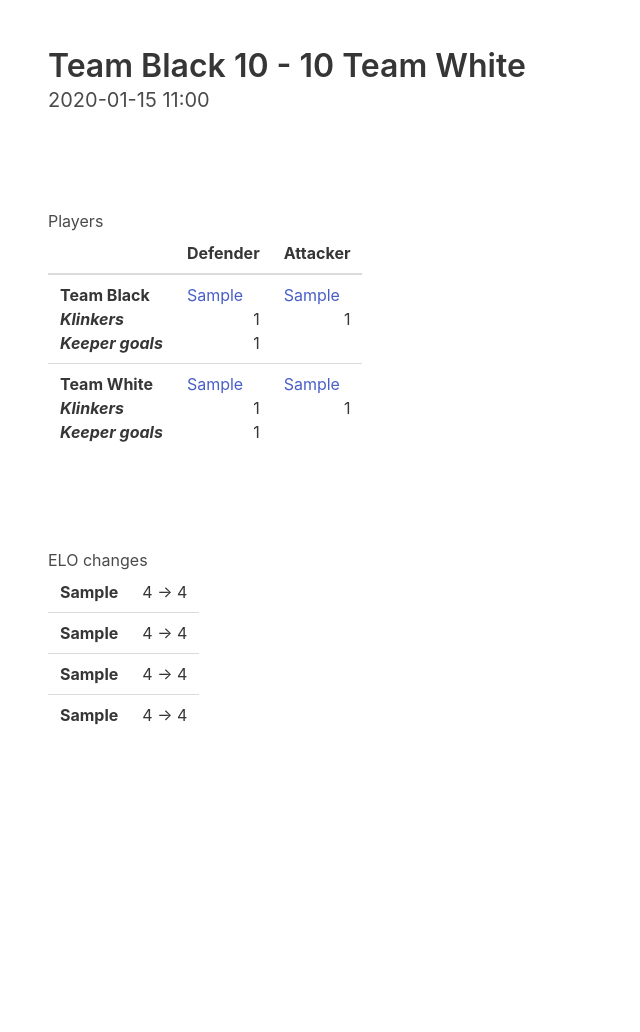
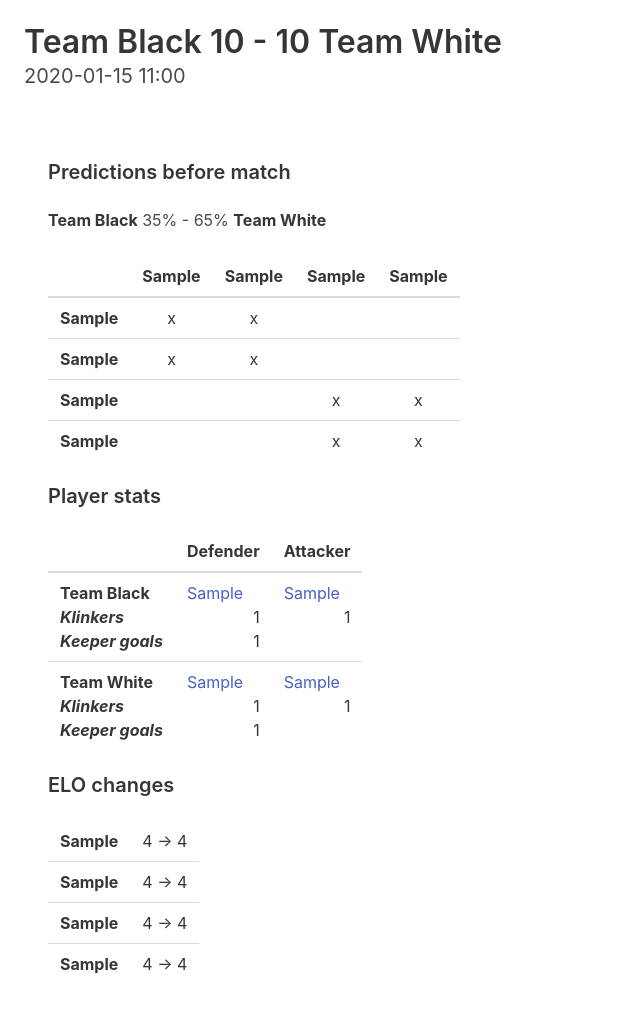
Before and after one commit to CrossMark/foosbam, a Flask app: page /match/1 in a window 1280 px wide. Shown: the part 56-1088 px from the top of the page, without its empty margins (0-640 px from the left). Before the commit the page ends 781 px from the top, so only its background shows below. Run offline with Flask 3, Linux system fonts and the light colour scheme; a user stored in the database is signed in; tables that the repository leaves empty hold one stand-in row (values such as "Sample post").

Commit message:
prediction section

```diff
--- a/foosbam/core/routes.py
+++ b/foosbam/core/routes.py
@@ -246,12 +246,15 @@ def match(match_id):
         player['previous_rating'] = r[0]
         player['current_rating'] = r[1]
 
+    prediction_details = {'black': '35%', 'white': '65%'}
+
     return render_template("core/match.html",
                            match_details=match_details,
                            att_black=player_details[0],
                            def_black=player_details[1],
                            att_white=player_details[2],
-                           def_white=player_details[3]
+                           def_white=player_details[3],
+                           prediction_details=prediction_details
                         )
 
 @bp.route('/show_ranking')
--- a/foosbam/templates/core/match.html
+++ b/foosbam/templates/core/match.html
@@ -1,7 +1,7 @@
 {% extends "base.html" %}
 
 {% block content %}
-  <section class="hero">
+  <section class="hero is-small">
     <div class="hero-body">
       <p class="title">
         Team Black {{ match_details['score_black'] }} - {{ match_details['score_white'] }} Team White
@@ -12,7 +12,60 @@
   </section>
 
   <section class="section">
-    <h3>Players</h3>
+    <div class="block">
+      <h3 class="title is-5">Predictions before match</h3>
+      <div class="block">
+        <p><strong>Team Black</strong> {{ prediction_details['black'] }} - {{ prediction_details['white'] }} <strong>Team White</strong></p>
+      </div>
+      <div class="block">
+        <div class="table-container">
+          <table class="table">
+            <thead>
+              <tr>
+                <th></th>
+                <th>{{ def_black['name'] }}</th>
+                <th>{{ att_black['name'] }}</th>
+                <th>{{ def_white['name'] }}</th>
+                <th>{{ att_white['name'] }}</th>
+              </tr>
+            </thead>
+            <tbody>
+              <tr>
+                <th>{{ def_black['name'] }}</th>
+                <td class="has-text-centered">x</td>
+                <td class="has-text-centered">x</td>
+                <td class="has-text-centered"></td>
+                <td class="has-text-centered"></td>
+              </tr>
+              <tr>
+                <th>{{ att_black['name'] }}</th>
+                <td class="has-text-centered">x</td>
+                <td class="has-text-centered">x</td>
+                <td class="has-text-centered"></td>
+                <td class="has-text-centered"></td>
+              </tr>
+              <tr>
+                <th>{{ def_white['name'] }}</th>
+                <td class="has-text-centered"></td>
+                <td class="has-text-centered"></td>
+                <td class="has-text-centered">x</td>
+                <td class="has-text-centered">x</td>
+              </tr>
+              <tr>
+                <th>{{ att_white['name'] }}</th>
+                <td class="has-text-centered"></td>
+                <td class="has-text-centered"></td>
+                <td class="has-text-centered">x</td>
+                <td class="has-text-centered">x</td>
+              </tr>
+            </tbody>
+          </table>
+        </div>
+      </div>
+    </div>
+
+    <div class="block">
+      <h3 class="title is-5">Player stats</h3>
       <div class="table-container">
         <table class="table">
           <thead>
@@ -26,8 +79,8 @@
               <tr>
                 <th>
                   <p>Team Black</p>
-                <p><i>Klinkers</i></p>
-                <p><i>Keeper goals</i></p>
+                  <p><em>Klinkers</em></p>
+                  <p><em>Keeper goals</em></p>
                 </th>
                 <td>
                   <a href="{{ url_for('core.user', user_id=def_black['id']) }}">{{ def_black['name'] }}</a>
@@ -42,8 +95,8 @@
               <tr>
                 <th>
                   <p>Team White</p>
-                <p><i>Klinkers</i></p>
-                <p><i>Keeper goals</i></p>
+                  <p><em>Klinkers</em></p>
+                  <p><em>Keeper goals</em></p>
                 </th>
                 <td>
                   <a href="{{ url_for('core.user', user_id=def_white['id']) }}">{{ def_white['name'] }}</a>
@@ -58,32 +111,33 @@
             </tbody>
         </table>
       </div>
-  </section>
+    </div>
 
-  <section class="section">
-    <h3>ELO changes</h3>
+    <div class="block">
+      <h3 class="title is-5">ELO changes</h3>
       <div class="table-container">
         <table class="table">
           <tbody>
             <tr>
               <th>{{ def_black['name'] }}</th>
-            <td>{{ def_black['previous_rating'] }} -> {{ def_black['current_rating'] }}</td>
+              <td class="has-text-centered">{{ def_black['previous_rating'] }} -> {{ def_black['current_rating'] }}</td>
             </tr>
             <tr>
               <th>{{ att_black['name'] }}</th>
-            <td>{{ att_black['previous_rating'] }} -> {{ att_black['current_rating'] }}</td>
+              <td class="has-text-centered">{{ att_black['previous_rating'] }} -> {{ att_black['current_rating'] }}</td>
             </tr>
             <tr>
               <th>{{ def_white['name'] }}</th>
-            <td>{{ def_white['previous_rating'] }} -> {{ def_white['current_rating'] }}</td>
+              <td class="has-text-centered">{{ def_white['previous_rating'] }} -> {{ def_white['current_rating'] }}</td>
             </tr>
             <tr>
               <th>{{ att_white['name'] }}</th>
-            <td>{{ att_white['previous_rating'] }} -> {{ att_white['current_rating'] }}</td>
+              <td class="has-text-centered">{{ att_white['previous_rating'] }} -> {{ att_white['current_rating'] }}</td>
             </tr>
           </tbody>
         </table>
       </div>
+    </div>
   </section>
 
 {% endblock %}
```
Lines whose indentation alone changed are shown as unchanged.
